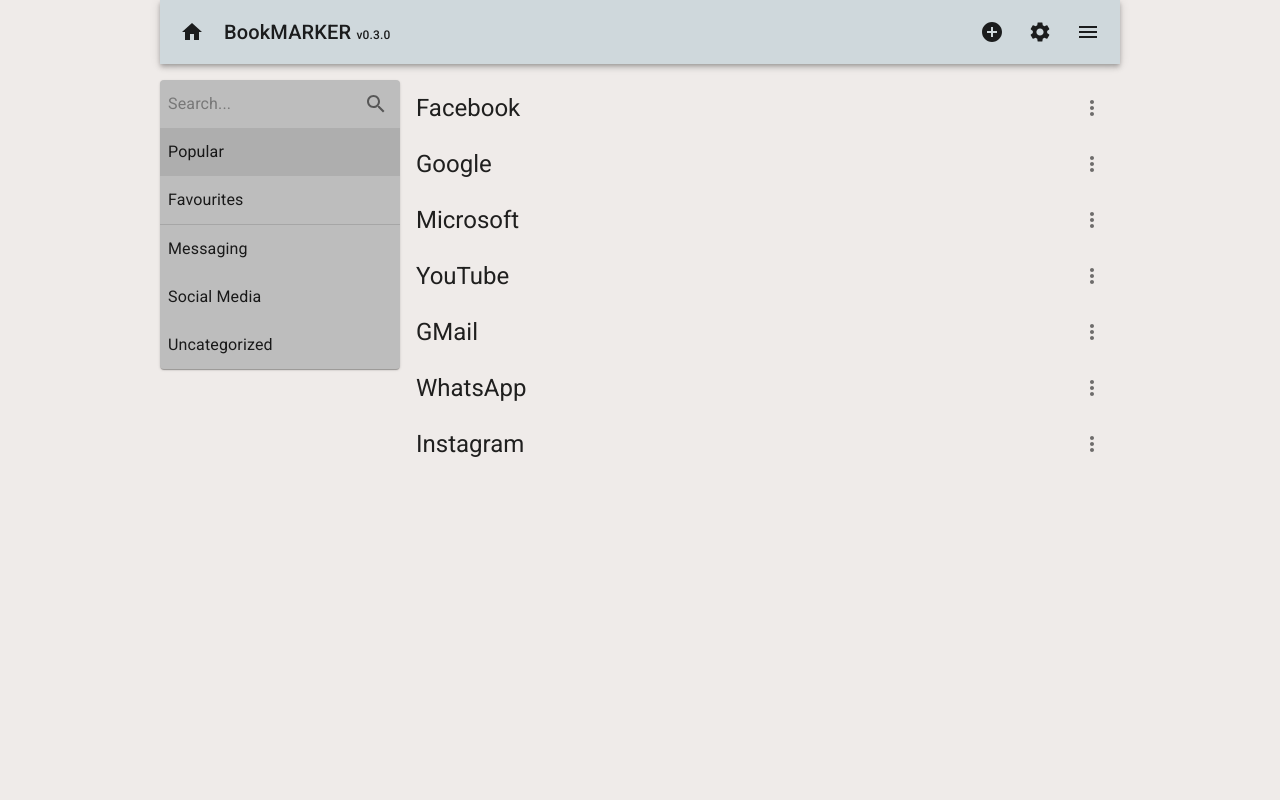
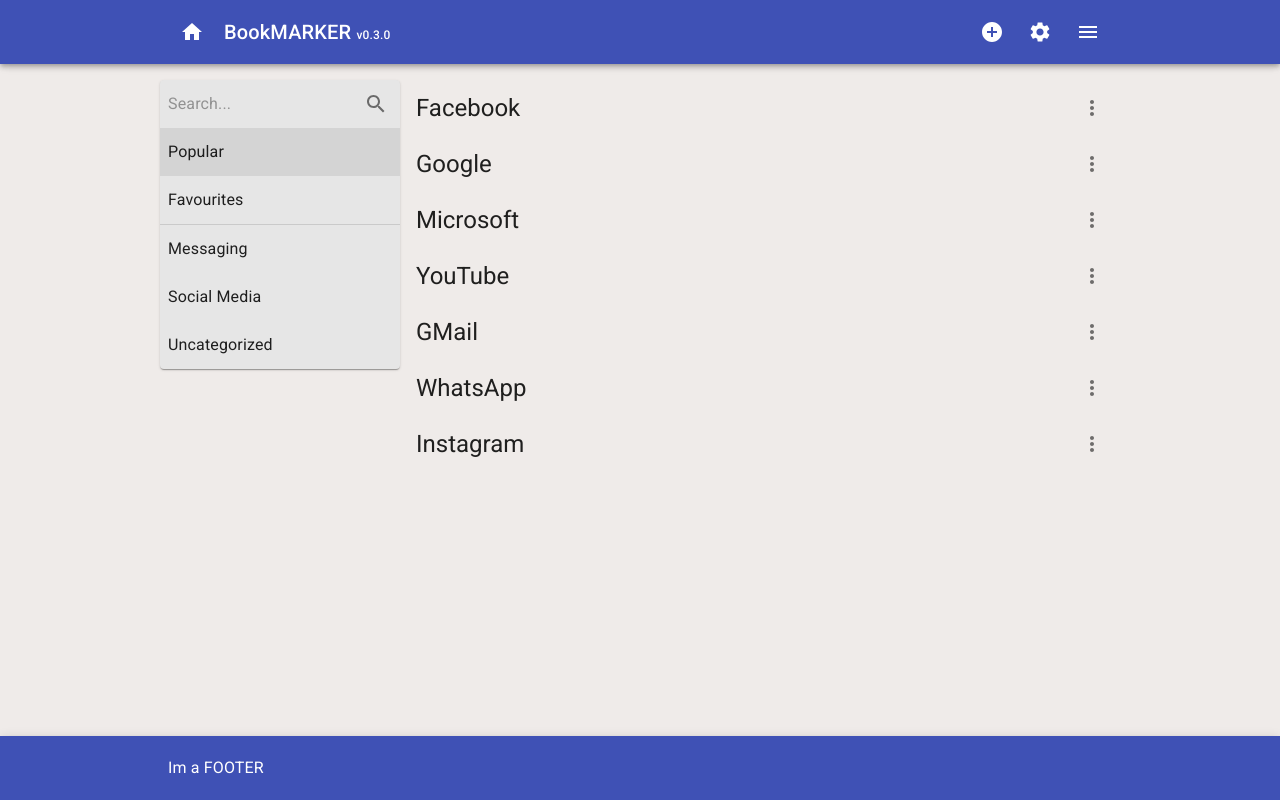
Before and after one commit to openXapps/web-apps-bookmarker-mui, a React (Create React App) app: page / in a window 1280 px wide. Built offline with nearby package versions, Linux system fonts and the light colour scheme.

Commit message:
Development progress

```diff
--- a/src/App.js
+++ b/src/App.js
@@ -9,7 +9,7 @@
   // Fixes forward Ref issue - NOT FOR PRODUCTION USE
   unstable_createMuiStrictModeTheme as createMuiTheme,
 } from '@material-ui/core/styles';
-import { Container } from '@material-ui/core';
+import Toolbar from '@material-ui/core/Toolbar';
 
 // App assets
 import { context } from './context/StoreProvider';
@@ -18,6 +18,7 @@
 
 // App components
 import HeaderComponent from './components/Header/HeaderComponent';
+import FooterComponent from './components/Footer/FooterComponent';
 import ContentComponent from './components/Content/ContentComponent';
 import EditorComponent from './components/Editor/EditorComponent';
 import DeleteComponent from './components/Delete/DeleteComponent';
@@ -37,8 +38,8 @@
     <ThemeProvider theme={appTheme}>
       <CssBaseline />
       <BrowserRouter basename={root}>
-        <Container maxWidth="md" disableGutters={true}>
         <HeaderComponent home={root} />
+        <Toolbar />
         <Switch>
           {/* home shows popular bookamrks */}
           <Route path="/" exact component={ContentComponent} />
@@ -53,7 +54,8 @@
           <Route path="/settings" component={SettingsComponent} />
           <Route component={Error404Component} />
         </Switch>
-        </Container>
+        <Toolbar />
+        <FooterComponent />
       </BrowserRouter>
     </ThemeProvider>
   );
--- a/src/components/Content/BookmarksComponent.js
+++ b/src/components/Content/BookmarksComponent.js
@@ -63,7 +63,7 @@
     };
 
     return (
-        <Box width="100%" pl={{sm:1}}>
+        <Box width="100%" pl={{ sm: 1 }}>
             <List disablePadding>
                 {bookmarks.statusOK ? (
                     bookmarks.data.map((v, i) => {
@@ -96,6 +96,7 @@
                     })
                 ) : (null)}
             </List>
+            <Box className={classes.hGutter} />
         </Box>
     );
 };
--- a/src/components/Content/BookmarksStyles.js
+++ b/src/components/Content/BookmarksStyles.js
@@ -21,4 +21,7 @@
       fontSize: 10,
     },
   },
+  hGutter: {
+    marginTop: theme.spacing(2),
+  },
 }));
--- a/src/components/Content/ContentComponent.js
+++ b/src/components/Content/ContentComponent.js
@@ -3,6 +3,7 @@
 import Box from '@material-ui/core/Box';
 import Grid from '@material-ui/core/Grid';
 import Hidden from '@material-ui/core/Hidden';
+import Container from '@material-ui/core/Container';
 
 import NavigationComponent from './NavigationComponent';
 import BookmarksComponent from './BookmarksComponent';
@@ -13,6 +14,7 @@
 
   return (
     <Box mt={{ sm: 2 }}>
+      <Container maxWidth="md" disableGutters>
         <Grid container>
           <Grid item xs={false} sm={3}>
             <Hidden xsDown>
@@ -23,6 +25,7 @@
             <BookmarksComponent history={history} />
           </Grid>
         </Grid>
+      </Container>
     </Box >
   );
 };
--- a/src/components/Editor/EditorComponent.js
+++ b/src/components/Editor/EditorComponent.js
@@ -9,11 +9,14 @@
 import Grid from '@material-ui/core/Grid';
 import Container from '@material-ui/core/Container';
 import Switch from '@material-ui/core/Switch';
-// import Snackbar from '@material-ui/core/Snackbar';
-// import Alert from '@material-ui/lab/Alert';
 
 import useStyles from './EditorStyles';
-import { getCategories, getCategoryByName } from '../../utilities/localstorage';
+import {
+    getCategories,
+    getCategoryByName,
+    getCategoryById,
+    getBookmarkById,
+} from '../../utilities/localstorage';
 
 const initalData = {
     categoryId: '',
@@ -30,14 +33,35 @@
     const [fields, setFields] = React.useState(initalData);
     const [mode, setMode] = React.useState('Loading...');
     const [isSaved, setIsSaved] = React.useState(false);
+    const [isDeleted, setIsDeleted] = React.useState(false);
     const [isValid, setIsValid] = React.useState(true);
     const [categories, setCategories] = React.useState([]);
 
     React.useEffect(() => {
         const route = match.path;
+        const id = match.params.id ? match.params.id : '';
+        // console.log('Edit: id...', id);
+        let bookmark = [];
+        let category = '';
         switch (route) {
             case '/edit/:id':
                 setMode('Edit bookmark');
+                bookmark = getBookmarkById(id).data;
+                // console.log('Edit: bookmark...', bookmark);
+                if (Array.isArray(bookmark)) {
+                    if (bookmark.length > 0) {
+                        category = getCategoryById(bookmark[0].categoryId).data[0].category;
+                        setFields({
+                            categoryId: bookmark[0].categoryId,
+                            categoryValue: category,
+                            categoryInputValue: category,
+                            favourite: bookmark[0].favourite,
+                            siteId: bookmark[0].siteId,
+                            siteName: bookmark[0].siteName,
+                            siteURL: bookmark[0].siteURL,
+                        });
+                    }
+                }
                 break;
             case '/new':
                 setMode('New bookmark');
@@ -48,7 +72,7 @@
         setCategories(getCategories().data);
         // Effect clean-up function
         return () => true;
-    }, [match.path]);
+    }, [match.path, match.params]);
 
     const handleChange = ({ target: { name, value } }) => {
         // console.log('Edit: handleChange.name....', name);
@@ -80,6 +104,16 @@
 
         setIsValid(passedValidation);
         setIsSaved(passedValidation);
+        setIsDeleted(!passedValidation);
+    };
+
+    const handleSaveAs = () => {
+        setIsSaved(true);
+        setIsDeleted(false);
+    };
+
+    const handleDelete = () => {
+        setIsDeleted(true);
     };
 
     // console.log('Edit: history...', history);
@@ -89,7 +123,7 @@
         <Container maxWidth="sm">
             <Box display="flex" flexDirection="column" mt={2}>
                 <Typography variant="h6">{mode}</Typography>
-                <Box className={classes.hGutter}></Box>
+                <Box mt={2} />
                 <Paper component="form" autoComplete="off">
                     <Box p={2}>
                         <Autocomplete
@@ -103,17 +137,30 @@
                                 <TextField {...params}
                                     name="category"
                                     label="Category"
-                                    // margin="normal"
                                     variant="outlined"
                                     fullWidth
-                                    color="secondary" />
+                                />
                             )}
                         />
-                        <Box className={classes.hGutter}></Box>
-                        <TextField label="Site Name" variant="outlined" name="siteName" onChange={handleChange} fullWidth color="secondary" />
-                        <Box className={classes.hGutter}></Box>
-                        <TextField label="Site URL" variant="outlined" name="siteURL" onChange={handleChange} fullWidth color="secondary" />
-                        <Box className={classes.hGutter}></Box>
+                        <Box mt={2} />
+                        <TextField
+                            label="Site Name"
+                            variant="outlined"
+                            name="siteName"
+                            value={fields.siteName}
+                            onChange={handleChange}
+                            fullWidth
+                        />
+                        <Box mt={2} />
+                        <TextField
+                            label="Site URL"
+                            variant="outlined"
+                            name="siteURL"
+                            value={fields.siteURL}
+                            onChange={handleChange}
+                            fullWidth
+                        />
+                        <Box mt={2} />
                         <Box className={classes.switchContainer}>
                             <Typography>Favourite</Typography>
                             <Switch
@@ -133,29 +180,34 @@
                             variant="outlined"
                             color={isValid ? 'default' : 'secondary'}
                             onClick={handleSave}
-                            disabled={isSaved}
+                            disabled={isSaved || isDeleted}
                         >{isSaved ? 'Saved' : 'Save'}</Button>
                     </Grid>
                     <Grid item>
                         <Button
                             variant="outlined"
+                            color={isValid ? 'default' : 'secondary'}
+                            onClick={handleSaveAs}
+                            disabled={isSaved}
+                        >{isSaved ? 'Saved' : 'Save As'}</Button>
+                    </Grid>
+                    <Grid item>
+                        <Button
+                            variant="outlined"
+                            // color={isValid ? 'default' : 'secondary'}
+                            onClick={handleDelete}
+                            disabled={isDeleted}
+                            color="secondary"
+                        >{isDeleted ? 'Deleted' : 'Delete'}</Button>
+                    </Grid>
+                    <Grid item>
+                        <Button
+                            variant="outlined"
                             onClick={() => history.goBack()}
-                        >{isSaved ? 'Back' : 'Cancel'}</Button>
+                        >{isSaved || isDeleted ? 'Back' : 'Cancel'}</Button>
                     </Grid>
                 </Grid>
             </Box>
-
-            {/* <Snackbar
-                anchorOrigin={{
-                    vertical: 'top',
-                    horizontal: 'center',
-                }}
-                open={snackState.show}
-                autoHideDuration={4000}
-                onClose={handleSnackState}
-            ><Alert onClose={handleSnackState} severity={snackState.severity}>
-                    {snackState.message}
-                </Alert></Snackbar> */}
         </Container>
     );
 };
--- /dev/null
+++ b/src/components/Footer/FooterComponent.js
@@ -0,0 +1,24 @@
+import React from 'react';
+
+import AppBar from '@material-ui/core/AppBar';
+import Container from '@material-ui/core/Container';
+import Toolbar from '@material-ui/core/Toolbar';
+import Typography from '@material-ui/core/Typography';
+
+import useStyles from './FooterStyles';
+
+const FooterComponent = () => {
+  const classes = useStyles();
+
+  return (
+    <AppBar position="fixed" className={classes.footerBar}>
+      <Container maxWidth="md" disableGutters>
+        <Toolbar disableGutters className={classes.toolboxPadding}>
+          <Typography variant="body1" color="inherit">Im a FOOTER</Typography>
+        </Toolbar>
+      </Container>
+    </AppBar>
+  );
+};
+
+export default FooterComponent;
--- /dev/null
+++ b/src/components/Footer/FooterStyles.js
@@ -0,0 +1,19 @@
+import { makeStyles } from '@material-ui/core/styles';
+
+const useStyles = makeStyles((theme) => ({
+  footerBar: {
+    top: 'auto',
+    bottom: 0,
+    // backgroundColor: theme.palette.grey[400],
+  },
+  toolboxPadding: {
+    paddingLeft: theme.spacing(1),
+    paddingRight: theme.spacing(1),
+    // [theme.breakpoints.down('xs')]: {
+    //   paddingLeft: theme.spacing(0),
+    //   paddingRight: theme.spacing(0),
+    // },
+  },
+}));
+
+export default useStyles;
--- a/src/components/Header/HeaderComponent.js
+++ b/src/components/Header/HeaderComponent.js
@@ -13,6 +13,7 @@
 import SettingsIcon from '@material-ui/icons/Settings';
 import AddCircleIcon from '@material-ui/icons/AddCircle';
 import Hidden from '@material-ui/core/Hidden';
+import Container from '@material-ui/core/Container';
 
 import useStyles from './HeaderStyles';
 import { getDefaultData } from '../../utilities/defaultdata';
@@ -47,9 +48,9 @@
 
   return (
     <div>
-      <AppBar
-        position="static"
-      ><Toolbar disableGutters className={classes.toolboxPadding}>
+      <AppBar position="fixed">
+        <Container maxWidth="md" disableGutters>
+          <Toolbar disableGutters className={classes.toolboxPadding}>
             <IconButton
               aria-label="home button"
               className={classes.leftButton}
@@ -94,6 +95,7 @@
               </>
             ) : (null)}
           </Toolbar>
+        </Container>
       </AppBar>
     </div>
   );
--- a/src/components/Settings/SettingsComponent.js
+++ b/src/components/Settings/SettingsComponent.js
@@ -2,10 +2,12 @@
 import Switch from '@material-ui/core/Switch';
 import Typography from '@material-ui/core/Typography';
 import Box from '@material-ui/core/Box';
+import Container from '@material-ui/core/Container';
 
 import { context } from '../../context/StoreProvider';
 import { saveLocalStorage, getSettings } from '../../utilities/localstorage';
 import { useStyles } from './SettingsStyles';
+import { Paper } from '@material-ui/core';
 
 const Settings = () => {
   const classes = useStyles();
@@ -28,11 +30,14 @@
   };
 
   return (
-    <div className={classes.root}>
+    <Container maxWidth="sm">
+      <Box mt={2} />
       <Typography
         className={classes.pageTitle}
         variant="h6"
       >Application settings</Typography>
+      <Box className={classes.hGutter}></Box>
+      <Paper>
         <Box className={classes.container}>
           <Typography>Dark Mode</Typography>
           <Switch
@@ -47,7 +52,8 @@
             onChange={handleConfirmDelete}
           />
         </Box>
-    </div>
+      </Paper>
+    </Container>
   );
 };
 
--- a/src/components/Settings/SettingsStyles.js
+++ b/src/components/Settings/SettingsStyles.js
@@ -4,13 +4,14 @@
   root: {
     margin: theme.spacing(5),
   },
-  pageTitle: {
-
+  hGutter: {
+    marginTop: theme.spacing(2),
   },
   container: {
     display: 'flex',
     justifyContent: 'space-between',
     alignItems: 'center',
-    marginTop: theme.spacing(3),
+    // marginTop: theme.spacing(3),
+    padding: theme.spacing(2)
   },
 }));
--- a/src/themes/light.js
+++ b/src/themes/light.js
@@ -1,15 +1,15 @@
 const light = {
   palette: {
     type: 'light',
-    primary: {
-      main: '#cfd8dc',
-    },
-    secondary: {
-      main: '#fb8c00',
-    },
+    // primary: {
+    //   main: '#cfd8dc',
+    // },
+    // secondary: {
+    //   main: '#fb8c00',
+    // },
     background: {
       default: '#efebe9',
-      paper: '#bdbdbd',
+      paper: '#e6e6e6',
     },
   },
 };
--- a/src/utilities/localstorage.js
+++ b/src/utilities/localstorage.js
@@ -262,6 +262,31 @@
 };
 
 /**
+ * Get CATEGORY by ID from local storage
+ */
+ export const getCategoryById = (id) => {
+  let response = {
+    statusOK: false,
+    data: []
+  };
+  try {
+    const categories = JSON.parse(localStorage.getItem('gd-bm-categories'));
+    if (categories) {
+      response = {
+        statusOK: true,
+        data: categories.filter((v) => v.categoryId === id)
+      };
+    } else {
+      throw new Error('No items found in localStorage');
+    }
+  } catch (err) {
+    // Life goes on ...
+    console.log(err);
+  }
+  return response;
+};
+
+/**
  * Get BOOKMARKS from local storage
  */
 export const getBookmarks = () => {
@@ -275,6 +300,31 @@
       response = {
         statusOK: true,
         data: bookmarks.sort((a, b) => (a.siteName > b.siteName) ? 1 : -1)
+      };
+    } else {
+      throw new Error('No items found in localStorage');
+    }
+  } catch (err) {
+    // Life goes on ...
+    console.log(err);
+  }
+  return response;
+};
+
+/**
+ * Get BOOKMARK by ID from local storage
+ */
+ export const getBookmarkById = (id) => {
+  let response = {
+    statusOK: false,
+    data: [],
+  };
+  try {
+    const bookmarks = JSON.parse(localStorage.getItem('gd-bm-bookmarks'));
+    if (bookmarks) {
+      response = {
+        statusOK: true,
+        data: bookmarks.filter((v) => v.siteId === id)
       };
     } else {
       throw new Error('No items found in localStorage');
```
Lines whose indentation alone changed are shown as unchanged.
